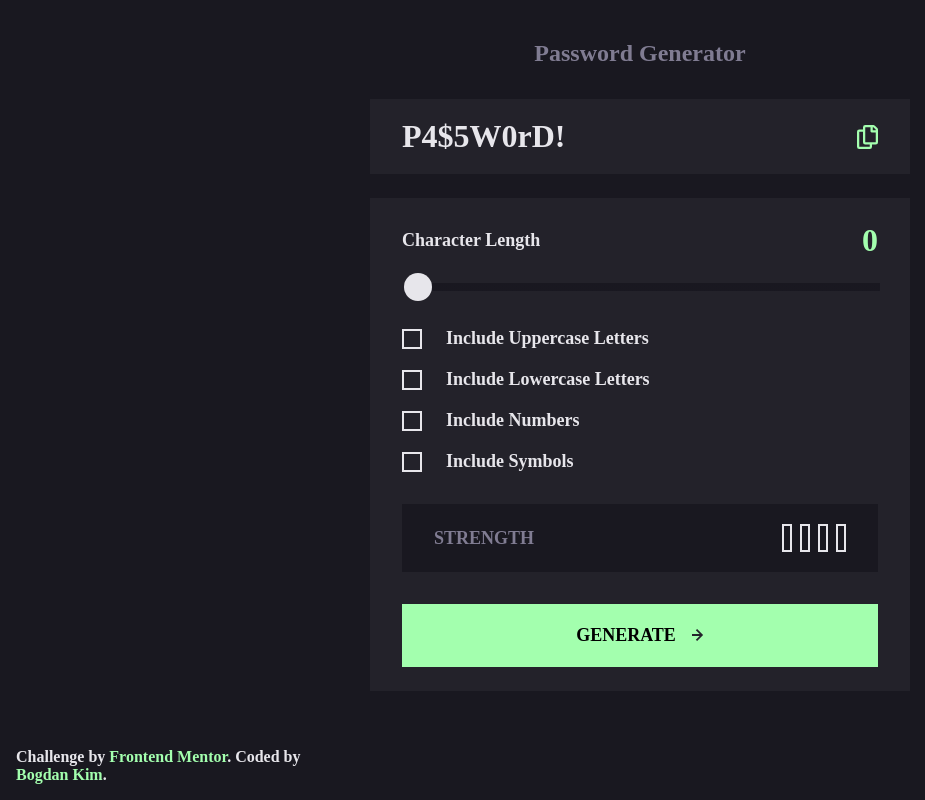
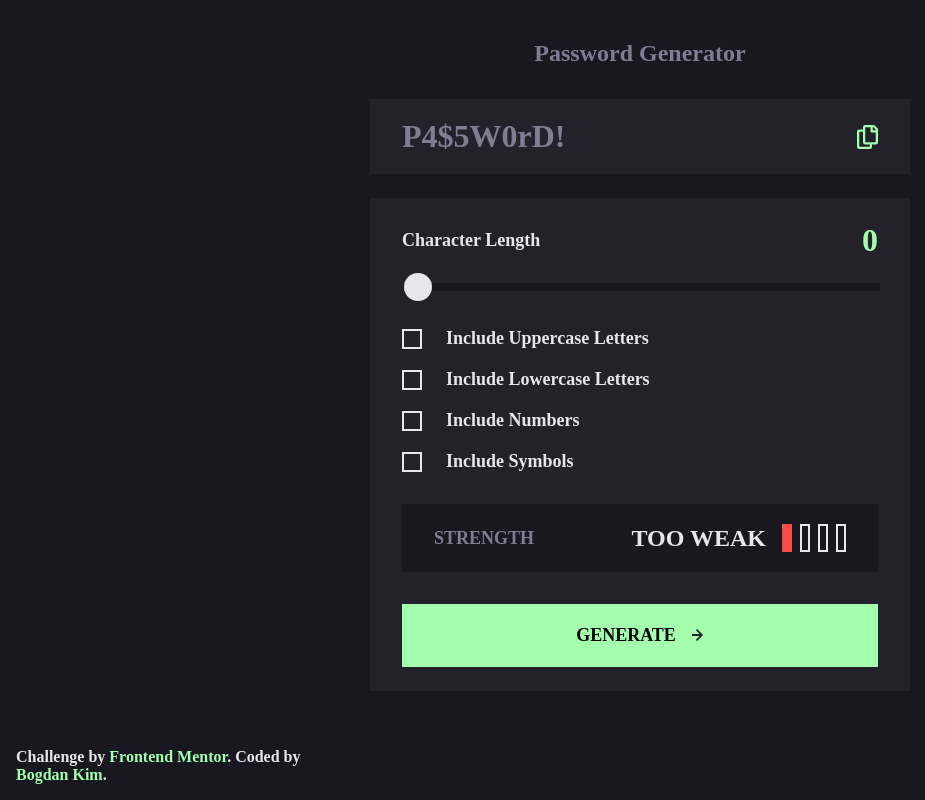
Before and after one commit to semperprimum/fem-password-generator, a React (Vite) app: page / in a window 1280 px wide. Shown: the whole page, without its empty margins (0-925 px from the left). Built offline with nearby package versions, Linux system fonts and the light colour scheme.

Commit message:
feat: placeholder password now grayed out, improved onCopy to prevent from copying an empty string

```diff
--- a/src/App.tsx
+++ b/src/App.tsx
@@ -2,7 +2,7 @@
 import { Attribution, ModifierForm, PasswordField } from "./components";
 
 export default function App() {
-  const [password, setPassword] = useState<string>("P4$5W0rD!");
+  const [password, setPassword] = useState<string>("");
   const [copied, setCopied] = useState<boolean>(false);
   return (
     <>
--- a/src/components/PasswordField.tsx
+++ b/src/components/PasswordField.tsx
@@ -11,6 +11,7 @@
 
 export const PasswordField: React.FC<Props> = (props) => {
   const onCopy = (): void => {
+    if (!props.password) return;
     navigator.clipboard.writeText(props.password);
     props.setCopied(true);
   };
@@ -18,7 +19,11 @@
   return (
     <Container smallPadding={true}>
       <div className={styles.flexPair}>
-        <h2 className={styles.password}>{props.password}</h2>
+        {!props.password ? (
+          <h2 className={`${styles.password} ${styles.muted}`}>P4$5W0rD!</h2>
+        ) : (
+          <h2 className={styles.password}>{props.password}</h2>
+        )}
         <div className={styles.flexPair}>
           <p
             style={!props.copied ? { display: "none" } : {}}
--- a/src/components/styles/Checkbox.module.scss
+++ b/src/components/styles/Checkbox.module.scss
@@ -14,6 +14,7 @@
     height         : 1.25rem;
     outline        : 2px solid var(--clr-neutral-100);
     outline-offset : -2px;
+    border-radius  : 0;
 
     display       : grid;
     place-content : center;
--- a/src/components/styles/PasswordField.module.scss
+++ b/src/components/styles/PasswordField.module.scss
@@ -9,6 +9,10 @@
     font-size     : var(--fs-l);
     text-overflow : ellipsis;
     word-break    : break-all;
+
+    &.muted {
+        color : var(--clr-neutral-200);
+    }
 }
 
 .copyBtn {
```
